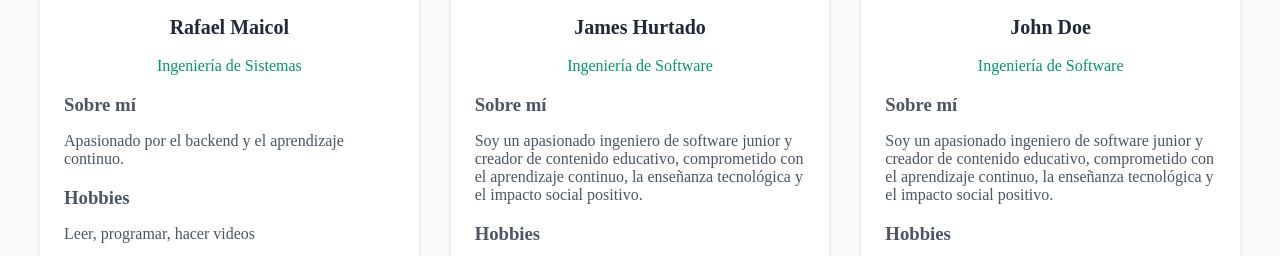
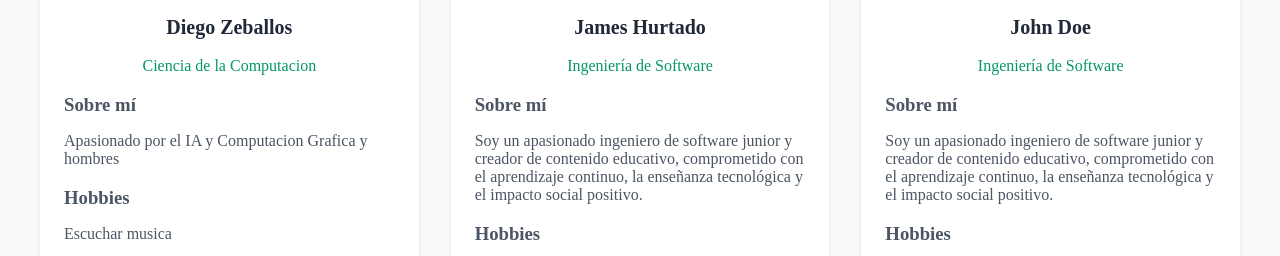
Before and after one commit to jamesrhurtado/Git-GitHub-Workshop-UCSP, an Eleventy site: page index.njk in a window 1280 px wide. Shown: the part 846-1102 px from the top of the page. Built offline with nearby package versions, Linux system fonts and the light colour scheme; Eleventy itself is replaced by a stand-in of ours; files that its build step writes are made by us from their sources.

Commit message:
AAAAAAAAAA2

```diff
--- a/participants/Diego Zeballos.md
+++ b/participants/Diego Zeballos.md
@@ -1,8 +1,8 @@
 ---
-name: Rafael Maicol
-career: Ingeniería de Sistemas
-hobbies: Leer, programar, hacer videos
-description: Apasionado por el backend y el aprendizaje continuo.
+name: Diego Zeballos
+career: Ciencia de la Computacion
+hobbies: Escuchar musica
+description: Apasionado por el IA y Computacion Grafica y hombres
 image: https://avatars.githubusercontent.com/u/1?v=4
-github: maicolnel
+github: diegozeb
 ---
```
